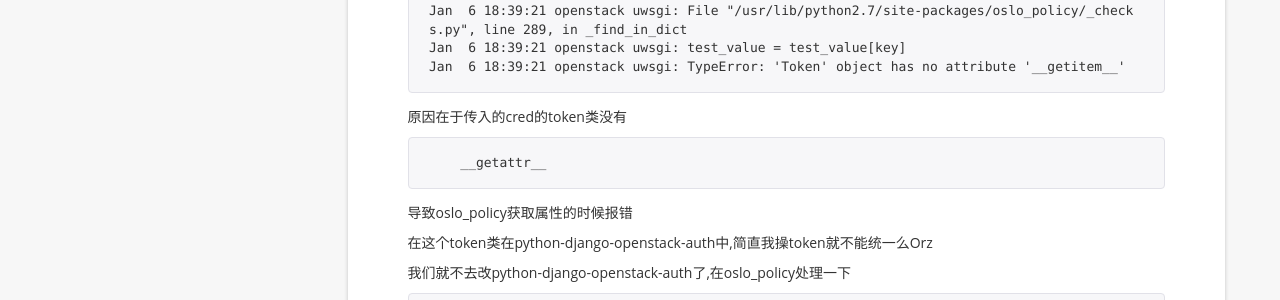
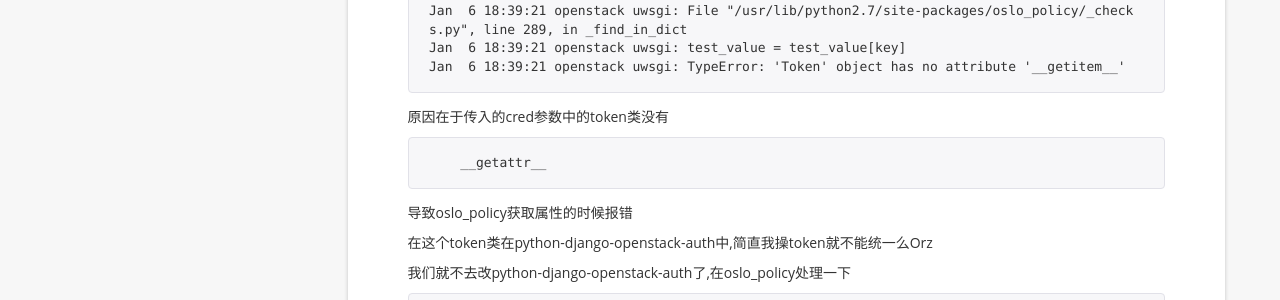
Before and after one commit to lolizeppelin/blog, a Jekyll site: the page built from _posts/openstack/2017-01-06-dashboard-policy.md, in a window 1280 px wide and 900 px high, scrolled down 1660 px. Shown: the part 153-453 px from the top of the window. Built offline with Jekyll 4.4.1, drawn with Linux system fonts in a browser that asks for light colours; comment, search, counter and statistics services are not loaded.

Commit message:
2017 new

````diff
--- a/_posts/openstack/2017-01-06-dashboard-policy.md
+++ b/_posts/openstack/2017-01-06-dashboard-policy.md
@@ -64,7 +64,8 @@ dashboard不使用v3版的policy文件会有异常,role为admin的的用户不
     Jan  6 18:39:21 openstack uwsgi: TypeError: 'Token' object has no attribute '__getitem__'
 
 
-原因在于传入的cred的token类没有
+原因在于传入的cred参数中的token类没有
+
 ```python
     __getattr__
 ```
````
